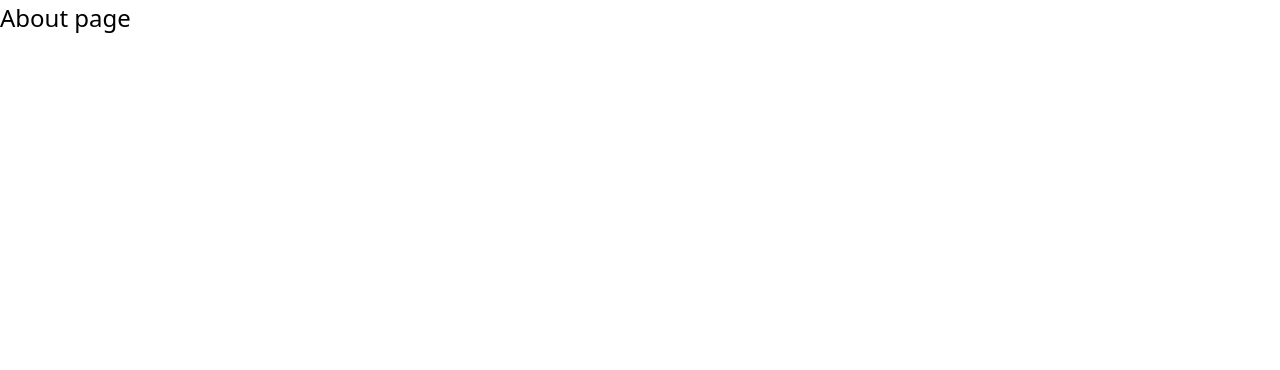
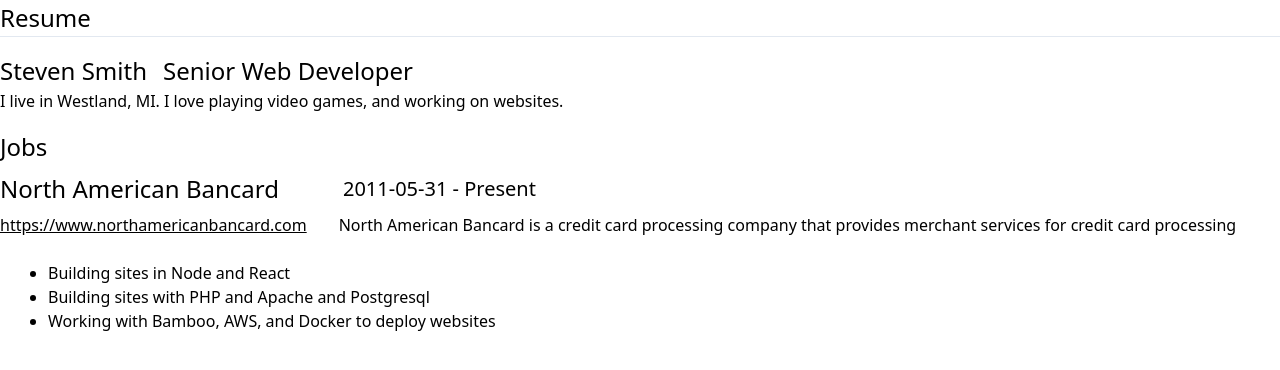
Before and after one commit to kodemaan/gatsby-personal-site, a Gatsby site: page /about in a window 1280 px wide. Built offline with nearby package versions, Linux system fonts and the light colour scheme; Gatsby itself is replaced by a stand-in of ours.

Commit message:
Adding JSON resume from github, using stub for now during testing

```diff
--- /dev/null
+++ b/src/components/resume.jsx
@@ -0,0 +1,149 @@
+import React, { useState, useEffect } from 'react'
+
+const Resume = (props) => {
+  const [jsonResume, setJsonResume] = useState(null)
+  useEffect(() => {
+    // fetch(props.url).then(response => response.json().then(data => {
+    // setJsonResume(data);
+    // }))
+    setJsonResume(JSON.parse(`{
+  "basics": {
+    "name": "Steven Smith",
+    "label": "Senior Web Developer",
+    "picture": "",
+    "email": "kodemaan@gmail.com",
+    "phone": "(999) 999-9999",
+    "website": "http://kodemaan-personal-site.netlify.com",
+    "summary": "I live in Westland, MI. I love playing video games, and working on websites.",
+    "location": {
+      "address": "S Hubbard",
+      "postalCode": "Westland 48186",
+      "city": "Westland",
+      "countryCode": "US",
+      "region": "Michigan"
+    },
+    "profiles": [{
+        "network": "Twitter",
+        "username": "kodemaan",
+        "url": "https://twitter.com/kodemaan"
+      },
+      {
+        "network": "Github",
+        "username": "kodemaan",
+        "url": "https://www.github.com/kodemaan"
+      },
+      {
+        "network": "Linked In",
+        "username": "steven-smith-b4b5a41b",
+        "url": "https://www.linkedin.com/in/steven-smith-b4b5a41b/"
+      }
+    ]
+  },
+  "work": [{
+    "company": "North American Bancard",
+    "position": "Senior Software Engineer",
+    "website": "https://www.northamericanbancard.com",
+    "startDate": "2011-05-31",
+    "summary": "North American Bancard is a credit card processing company that provides merchant services for credit card processing",
+    "highlights": [
+      "Building sites in Node and React",
+      "Building sites with PHP and Apache and Postgresql",
+      "Working with Bamboo, AWS, and Docker to deploy websites"
+    ]
+  }],
+  "volunteer": [],
+  "education": [{
+    "institution": "Baker College of Allen Park",
+    "area": "Information Technology and Security",
+    "studyType": "Bachelor",
+    "startDate": "2007-06-01",
+    "endDate": "2011-12-01",
+    "gpa": "3.9",
+    "courses": [
+      "Basic SQL",
+      "Security Essentials",
+      "Programming"
+    ]
+  }],
+  "awards": [],
+  "publications": [],
+  "skills": [{
+      "name": "Web Development",
+      "level": "Master",
+      "keywords": [
+        "HTML",
+        "CSS",
+        "Javascript",
+        "Node",
+        "React",
+        "Git"
+      ]
+    },
+    {
+      "name": "Devops",
+      "level": "Master",
+      "keywords": [
+        "Docker",
+        "Bamboo",
+        "ECS",
+        "AWS"
+      ]
+    }
+  ],
+  "languages": [{
+    "language": "English",
+    "fluency": "Native speaker"
+  }],
+  "interests": [{
+    "name": "Video Games",
+    "keywords": [
+      "Final Fantasy",
+      "Kingdom Hearts",
+      "Ratchet and Clank"
+    ]
+  }],
+  "references": []
+}`))
+  }, [])
+  if (jsonResume === null) {
+    return 'Loading...'
+  }
+  return (
+    <div>
+      <h1>Resume</h1>
+      <hr />
+      <div className='flex text-2xl mt-4'>
+        <div className='mr-2'>{jsonResume.basics.name}</div>
+        <div className='mx-2'>{jsonResume.basics.label}</div>
+      </div>
+      <div className="flex">{jsonResume.basics.summary}</div>
+      <div className='flex mt-4 text-2xl'>Jobs</div>
+      {jsonResume.work.map(job =>
+        <div key={JSON.stringify(job.company + job.startDate)}>
+          <>
+            <div className="flex items-center h-12">
+              <div className="text-2xl">{job.company}</div>
+              <div className="w-0 sm:w-16"></div>
+              <div className="text-xl">{job.startDate} - {job.endDate ? job.endDate : 'Present'}</div>
+            </div>
+            <div className="flex h-12">
+              <div><a href={job.website}>{job.website}</a></div>
+              <div className="w-0 sm:w-8"></div>
+              <div>{job.summary}</div>
+            </div>
+            <div className="flex h-12">
+              <div className="w-12"></div>
+              <div>
+                <ul className='list-disc'>
+                  {job.highlights.map(highlight => <li key={JSON.stringify(job.company + highlight)}>{highlight}</li>)}
+                </ul>
+              </div>
+            </div>
+          </>
+        </div>
+      )}
+    </div>
+  )
+}
+
+export default Resume
--- a/src/pages/about.mdx
+++ b/src/pages/about.mdx
@@ -2,4 +2,6 @@
 title: About Me
 description: About me information
 ---
-# About page
+import Resume from '../components/resume.jsx'
+
+<Resume url="https://gist.githubusercontent.com/kodemaan/d4af770daff3a46be1e447f6b2d058cd/raw/0fb523d35cbd82630e627b2a99885c5213bf9f59/resume.json" />
```
